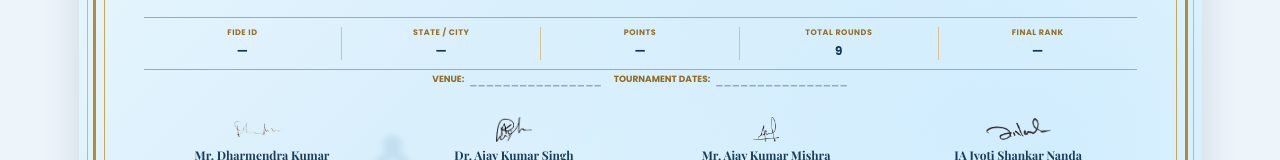
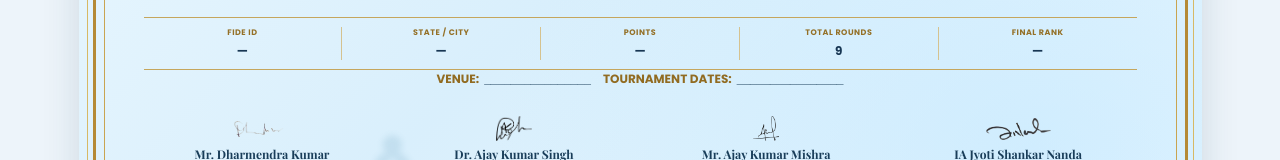
Before and after one commit to Someoneop01/chess-cheakmagte-, a plain HTML site: page index.html in a window 1280 px wide. Shown: the part 1445-1605 px from the top of the page. Drawn offline with nearby package versions, Linux system fonts and the light colour scheme.

Commit message:
Update style.css

```diff
--- a/style.css
+++ b/style.css
@@ -703,3 +703,15 @@ button:disabled {
     align-items: center;
     gap: 5px;
 }
+.event-details {
+    font-family: Arial, sans-serif !important;
+    font-size: 12px !important;
+    font-weight: 700 !important;
+}
+
+.event-details p,
+.event-details strong,
+.event-details b {
+    font-size: 12px !important;
+    font-weight: 700 !important;
+}
```
